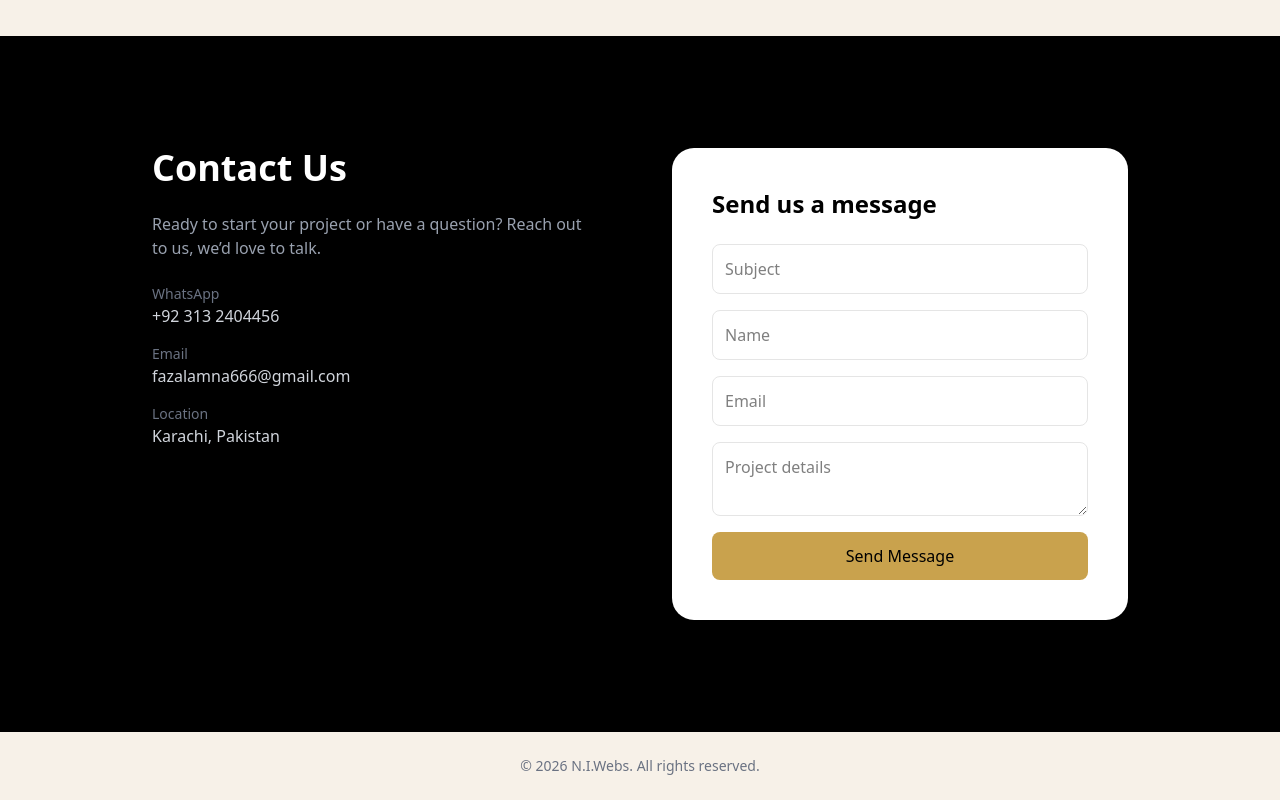
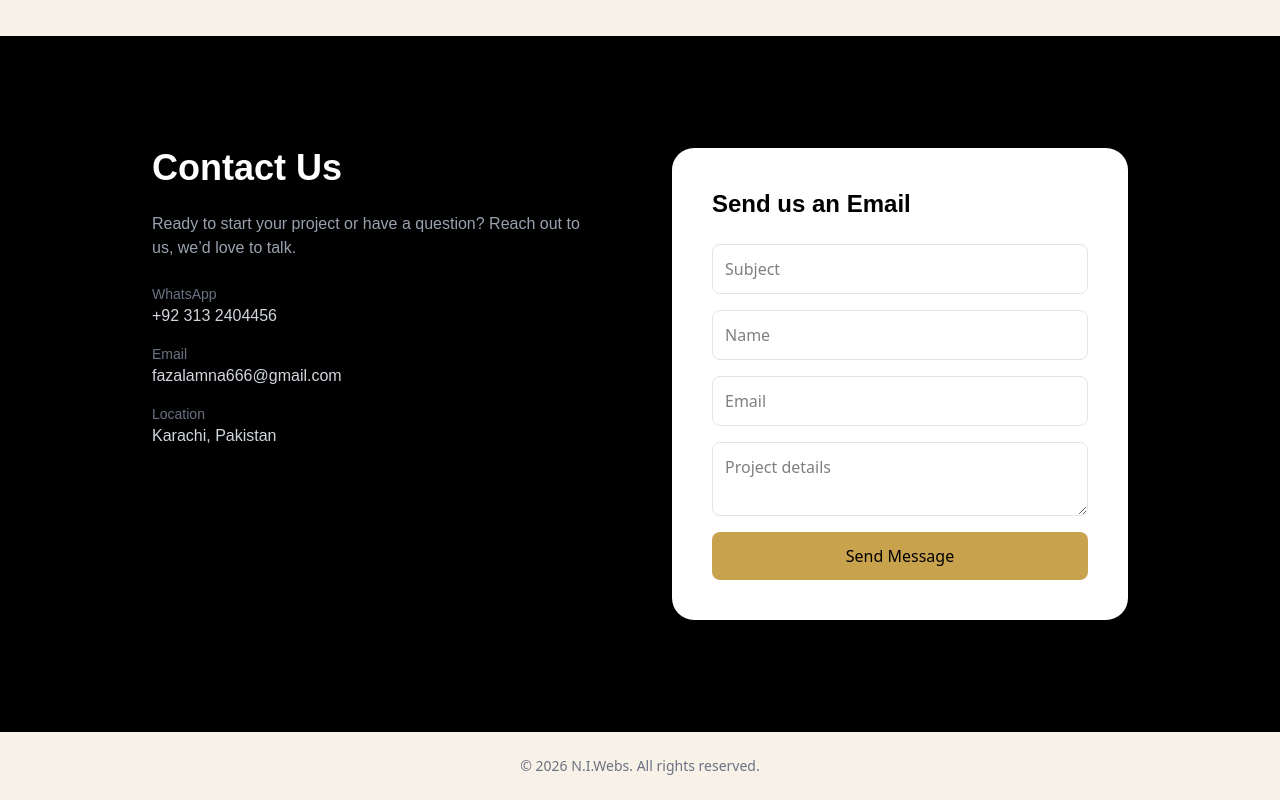
Before and after one commit to Amnafazal2004/webdesign, a Next.js app: page / in a window 1280 px wide. Shown: the part 2246-3046 px from the top of the page. Built offline with nearby package versions, Linux system fonts and the light colour scheme; a web font is replaced by a local one.

Commit message:
font update

```diff
--- a/features/Contact.tsx
+++ b/features/Contact.tsx
@@ -3,6 +3,7 @@
 import { useRef } from 'react';
 import emailjs from '@emailjs/browser';
 import {toast} from "sonner";
+import { CyGroteskmed, CyGroteskreg } from '@/lib/fonts';
 
 export default function Contact() {
   const formRef = useRef<HTMLFormElement | null>(null);
@@ -36,12 +37,12 @@ export default function Contact() {
 
           {/* Contact Info */}
           <div className="space-y-6">
-            <h2 className="text-4xl font-bold">Contact Us</h2>
-            <p className="text-gray-400 max-w-md">
+            <h2 className={`${CyGroteskmed.className} text-4xl font-bold`}>Contact Us</h2>
+            <p className={`${CyGroteskreg.className} text-gray-400 max-w-md`}>
               Ready to start your project or have a question? Reach out to us, we’d love to talk.
             </p>
 
-            <div className="space-y-4 text-gray-300">
+            <div className={`${CyGroteskreg.className} space-y-4 text-gray-300`}>
               <div>
                 <p className="text-sm text-gray-500">WhatsApp</p>
                 <p className="font-medium">+92 313 2404456</p>
@@ -61,8 +62,8 @@ export default function Contact() {
 
           {/* Contact Form */}
           <div className="bg-white rounded-3xl p-10 shadow-lg">
-            <h3 className="text-2xl font-semibold mb-6 text-black">
-              Send us a message
+            <h3 className={` ${CyGroteskmed.className} text-2xl font-semibold mb-6 text-black`}>
+              Send us an Email
             </h3>
 
             <form
```
